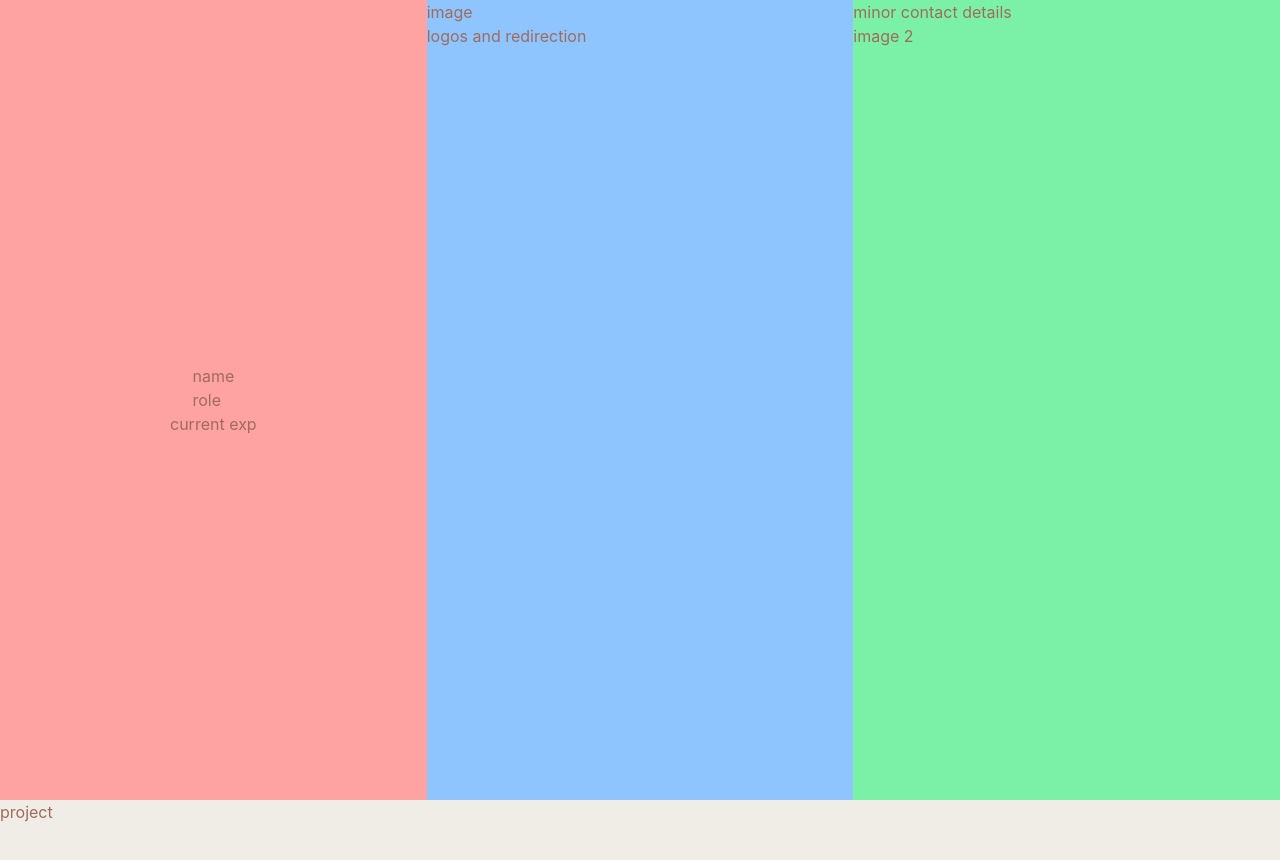
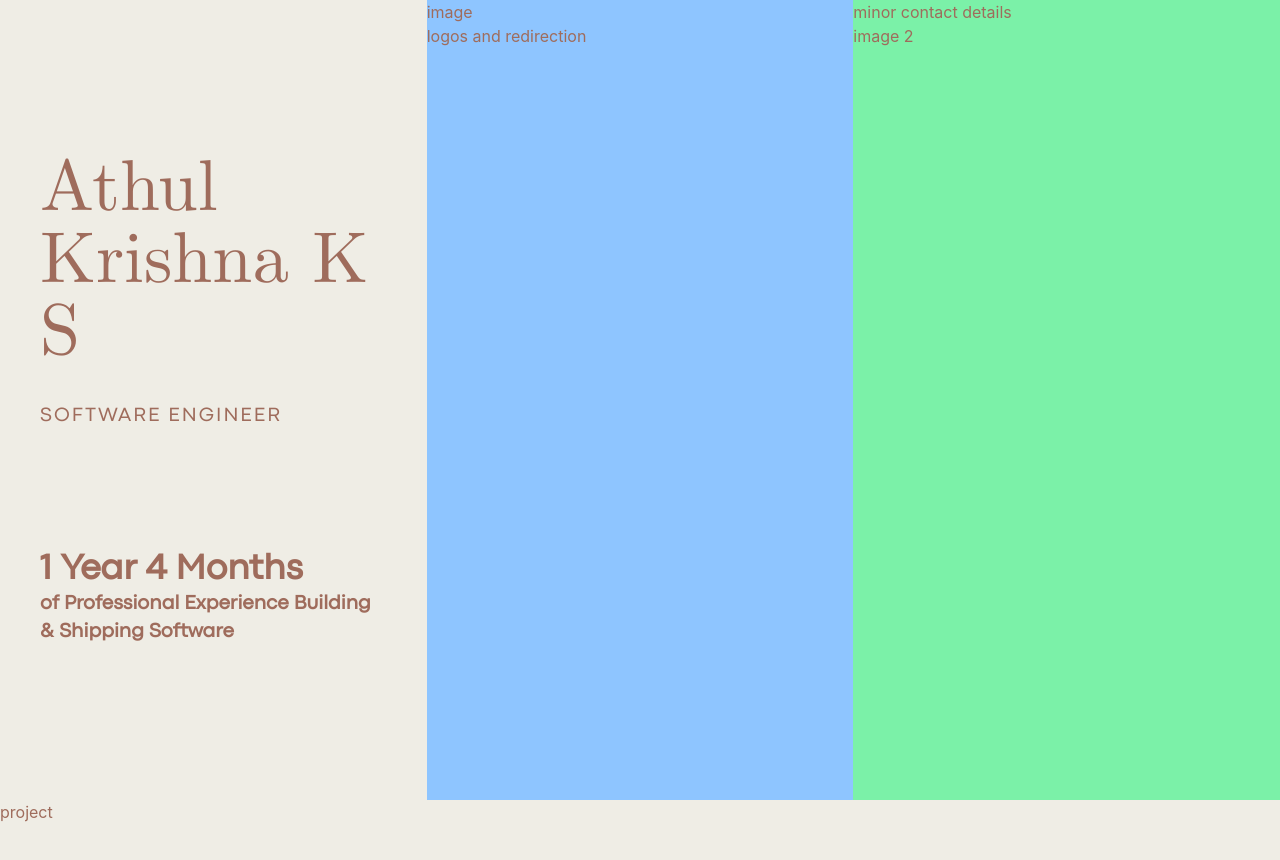
Before and after one commit to AthulKrishna-736/Portfolio-v2, a React (Vite) app in the folder my-portfolio/: page / in a window 1280 px wide. Shown: the top 860 px of the page. Built offline with nearby package versions, Linux system fonts and the light colour scheme.

Commit message:
refact: about me page left side design completed

```diff
--- a/my-portfolio/src/AboutMe.jsx
+++ b/my-portfolio/src/AboutMe.jsx
@@ -4,16 +4,22 @@ function AboutMe() {
     return (
         <div className="flex w-full h-full justify-center">
             {/* Left */}
-            <div className="bg-red-300 flex flex-col justify-center items-center w-1/3">
-                <div>
-                    <h1>name</h1>
-                    <h6>
-                        role
+            <div className="flex flex-col justify-center items-start w-1/3 px-10 gap-30">
+                <div className="flex flex-col gap-8">
+                    <h1 className="font-cmu text-7xl">
+                        Athul <br />Krishna K S
+                    </h1>
+                    <h6 className="font-codec text-xl uppercase tracking-widest">
+                        Software Engineer
                     </h6>
                 </div>
 
-                <div>
-                    current exp
+                <div className="font-codec font-bold">
+                    <span className="text-4xl">1 Year 4 Months</span>
+                    <br />
+                    <span className="text-xl">
+                        of Professional Experience Building & Shipping Software
+                    </span>
                 </div>
             </div>
 
```
